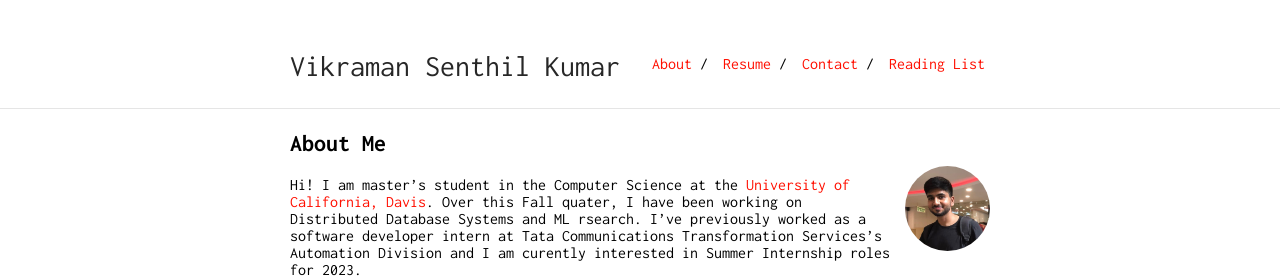
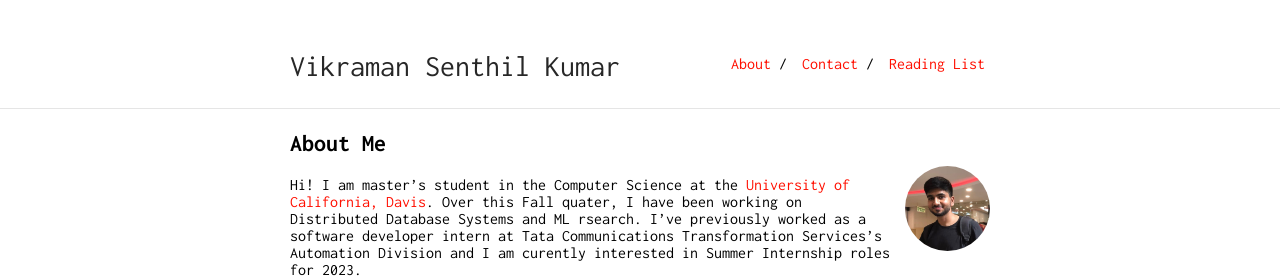
Before and after one commit to Vikramansen/vikramansen.github.io, a Jekyll site: the page built from index.md, in a window 1280 px wide. Shown: the top 278 px of the page. Built offline with Jekyll 4.4.1, drawn with Linux system fonts in a browser that asks for light colours; our own code applies the rules of GitHub Pages for plain Markdown files.

Commit message:
Update _config.yml

```diff
--- a/_config.yml
+++ b/_config.yml
@@ -16,8 +16,6 @@ sass:
 nav:
  - name: "About"
    link: "/"
- - name: "Resume"
-   link: "Resume.pdf"
  - name: "Contact"
    link: "contact"
  - name: "Reading List"
```
